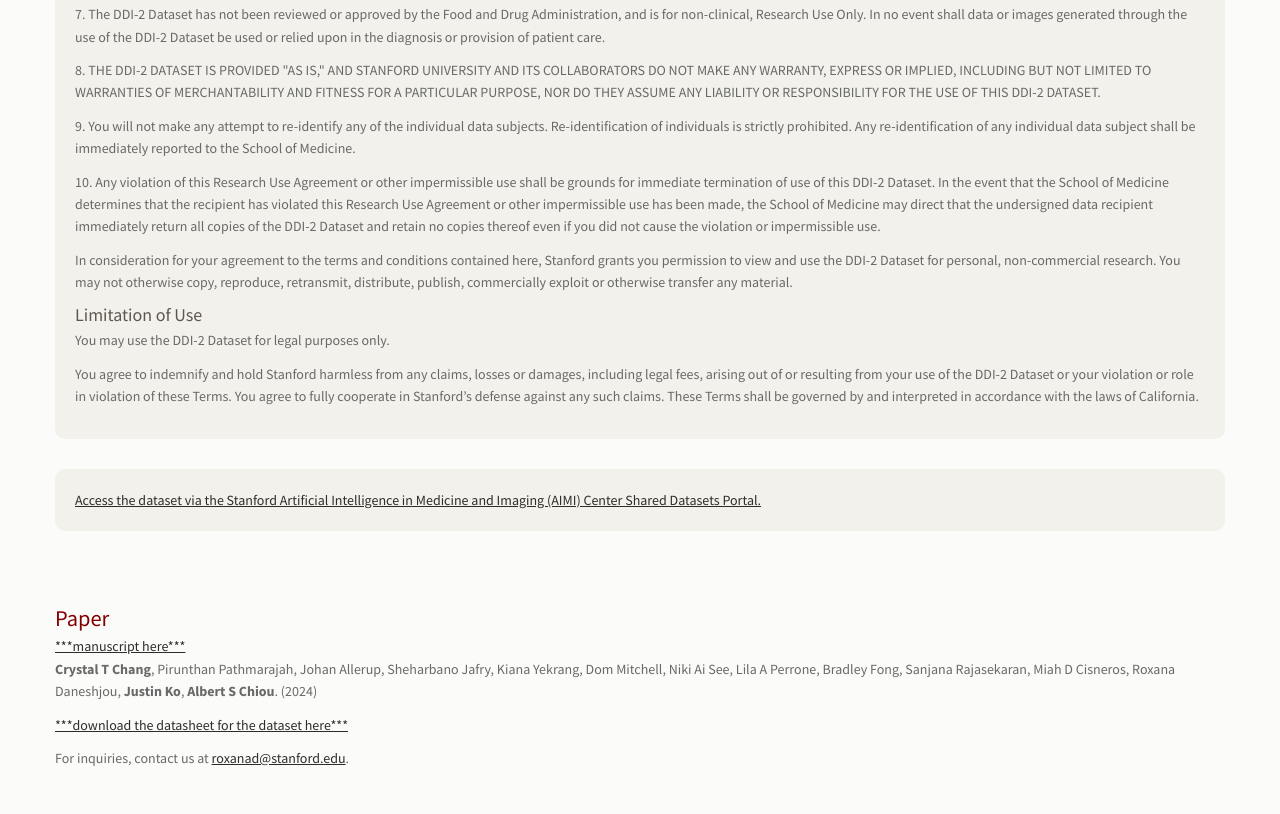
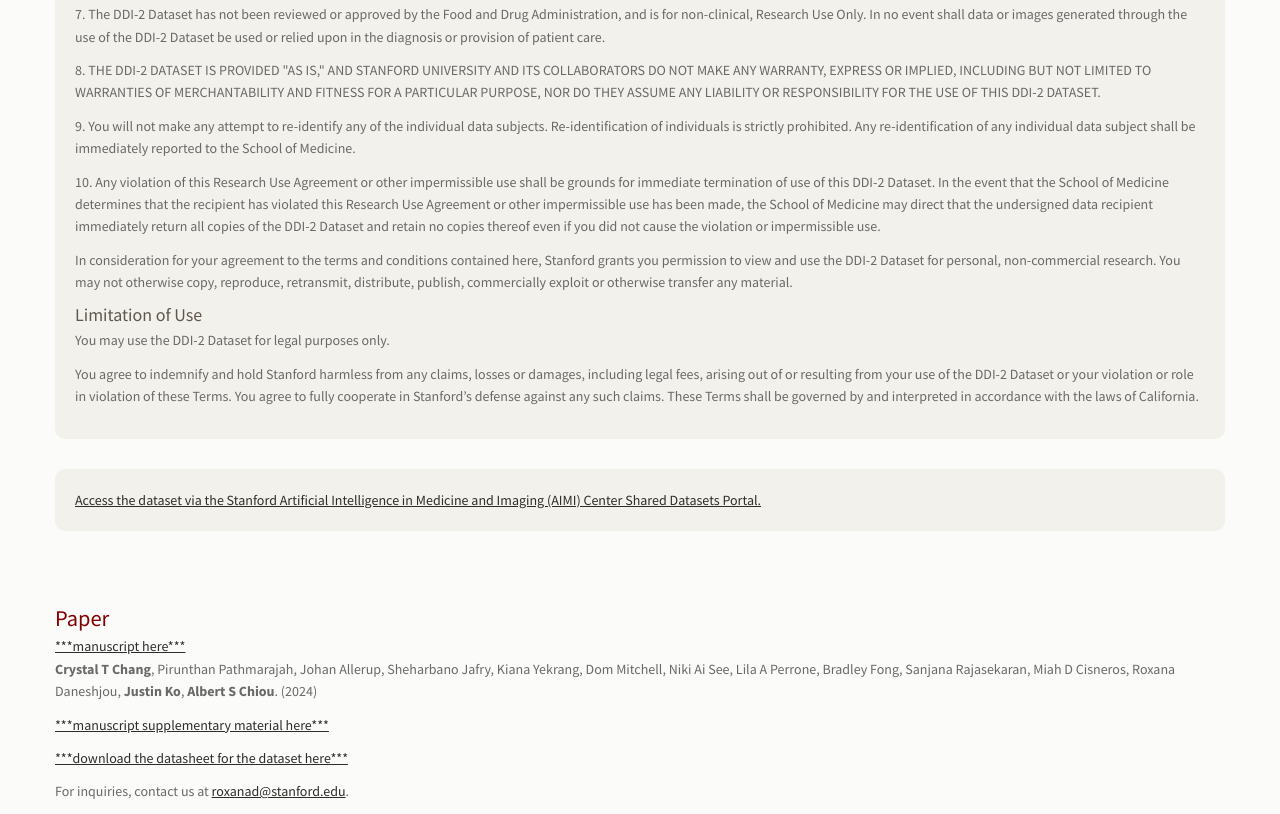
Before and after one commit to DaneshjouLab/ddi2-dataset, a plain HTML site: page index.html in a window 1280 px wide. Shown: the part 1775-2589 px from the top of the page. Before the commit the page ends 2555 px from the top, so only its background shows below. Drawn offline with nearby package versions, Linux system fonts and the light colour scheme; files that its build step writes are made by us from their sources; a script that the page names is missing.

Commit message:
separate supplementary material

```diff
--- a/index.html
+++ b/index.html
@@ -126,6 +126,7 @@
     <br>
       <h2 id="paper">Paper</h2>
       <p><a href="https://docs.google.com/document/d/1afPOck28g_0LmpvvBrX4zVZsVNMv6KCslFD4PC-RzKs/edit?usp=sharing">***manuscript here***</a><br><b>Crystal T Chang</b>, Pirunthan Pathmarajah, Johan Allerup, Sheharbano Jafry, Kiana Yekrang, Dom Mitchell, Niki Ai See, Lila A Perrone, Bradley Fong, Sanjana Rajasekaran, Miah D Cisneros, Roxana Daneshjou, <b>Justin Ko</b>, <b>Albert S Chiou</b>. (2024) </p>
+      <p><a href="https://docs.google.com/document/d/1NnEoJBwJhjcVABs5XNWIqkBG9O-Eu5g0xC_RTDO_tRc/edit?usp=sharing">***manuscript supplementary material here***</a><br>
       <p><a href="https://docs.google.com/document/d/1R0tjRpfl9r3q8XLdHndIqId9JiPbwe1EI9c1H_WXxqg/edit?usp=sharing">***download the datasheet for the dataset here***</a></p>
       <p>For inquiries, contact us at <a href="mailto:%20roxanad@stanford.edu">roxanad@stanford.edu</a>.</p>
 
```
